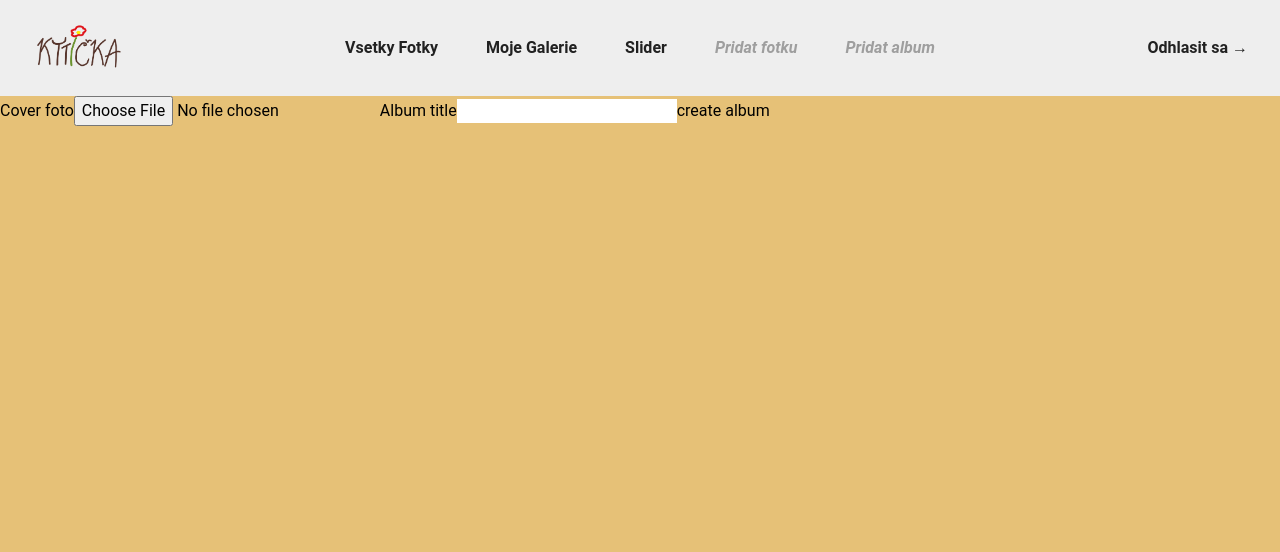
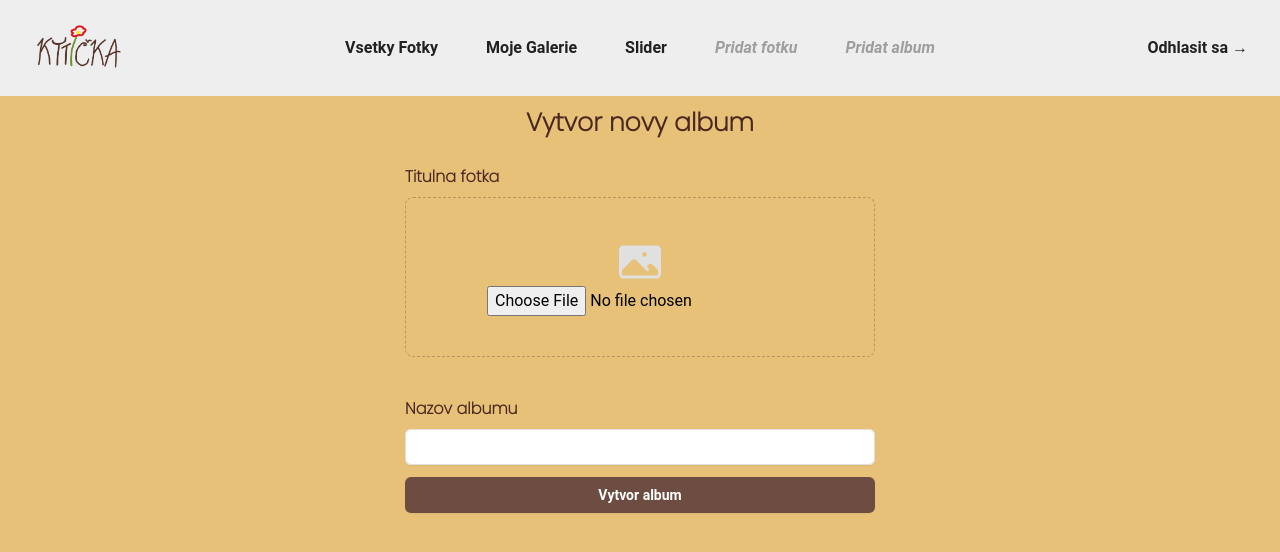
Before and after one commit to nati-Bel/kyticka_front, a React (Vite) app: page /admin/dashboard/newalbum in a window 1280 px wide. Shown: the top 552 px of the page. Built offline with nearby package versions, Linux system fonts and the light colour scheme; no server answers; sample sign-in values are in the browser's storage.

Commit message:
post method ok

```diff
--- a/src/pages/admin/FormAlbumOutlet.jsx
+++ b/src/pages/admin/FormAlbumOutlet.jsx
@@ -3,107 +3,108 @@ import useHttp from "../../hooks/useHttp";
 import { useState } from "react";
 import { useNavigate } from "react-router-dom";
 import fileUpload from "../../helpers/fileUpload";
+import { PhotoIcon } from "@heroicons/react/24/solid";
 
 
 export const FormAlbumOutlet = () => {
+  const [title, setTitle] = useState("");
+  const [selectedFile, setSelectedFile] = useState(null);
 
-  const [title, setTitle] = useState("");
-  //const [cover_url, setCover_url] = useState("")
+  const { isLoading, error, data, sendRequest } = useHttp();
+
   const navigateTo = useNavigate();
-  const {isLoading, error, data, sendRequest } = useHttp();
-  const [selectedFile, setSelectedFile] = useState(null);
+
   const onFileInputChange = ({ target }) => {
     const file = target.files[0];
     setSelectedFile(file);
   };
 
-  // const handleFileUpload = () => {
-  //   if (selectedFile) {
-  //     fileUpload(selectedFile)
-  //       .then((url) => {
-  //         setCover_url(url); // Asignar la URL del archivo subido a cover_url
-  //       })
-  //       .catch((error) => {
-  //         // Manejar cualquier error que pueda ocurrir durante la carga del archivo
-  //         console.error("Error al cargar el archivo:", error);
-  //       });
-  //   }
-  // };
-
-
-
-  // const handleFileUpload = () => {
-  //    if (selectedFile) {
-  //      fileUpload(selectedFile);
-  //    }
-  //   }
-
-  // setCover_url(handleFileUpload())
-
-
   const handleSubmit = async (event) => {
     event.preventDefault();
 
-    // Verifica si hay un archivo seleccionado y que se haya subido correctamente
     if (selectedFile) {
       try {
-        // Sube el archivo a Cloudinary y obtiene la URL
         const uploadedImageUrl = await fileUpload(selectedFile);
 
-        // Envía la solicitud POST con el título y la URL de la imagen
         const response = await sendRequest(
           "http://127.0.0.1:8000/api/admin/galleries",
           "POST",
           {
             title,
-            cover_url: uploadedImageUrl, // Agrega la URL de la imagen cargada
+            cover_url: uploadedImageUrl,
           }
         );
 
-        // Verifica la respuesta y maneja en consecuencia (por ejemplo, redirecciona)
         if (response) {
           navigateTo("/admin/dashboard/albums");
         } else {
-          // Maneja un escenario en el que la respuesta es falsa o incorrecta
           console.error("Error en la respuesta del servidor");
         }
       } catch (error) {
-        // Maneja cualquier error que pueda ocurrir durante la carga o la solicitud POST
         console.error("Error:", error);
       }
     } else {
-      // Maneja el caso en el que no se haya seleccionado un archivo
       console.error("No se ha seleccionado un archivo para cargar.");
     }
   };
 
   return (
-    <div>
-      <form>
-        <label>Cover foto</label>
+    <>
+    <h2 className="formTitle">Vytvor novy album</h2>
+      <div className="flex justify-center">
+        <form className="form" onSubmit={handleSubmit}>
+          <div className="border-b border-gray-900/10 pb-12">
+            <div className="flex-col gap-x-3">
+              <label htmlFor="cover-photo" className="label">
+                Titulna fotka
+              </label>
+              <div className="mt-2 flex justify-center rounded-lg border border-dashed border-gray-900/25 px-6 py-10">
+                <div className="text-center">
+                  <PhotoIcon
+                    className="mx-auto h-12 w-12 text-gray-300"
+                    aria-hidden="true"
+                  />
+                  <div className="chooseFile">
                     <input
                       id="file-upload"
-          name="cover_url"
+                      name="file-upload"
                       type="file"
+                      className="chooseFile"
                       onChange={onFileInputChange}
-        ></input>
-        {/* <button onClick={handleFileUpload}>upload cover photo</button> */}
-        {/* </form>
+                    />
+                  </div>
+                </div>
+              </div>
 
-      <form> */}
-        <label>Album title</label>
+              <div className="mt-10">
+                <div className="col-span-full">
+                  <label className="label">Nazov albumu</label>
+                  <div className="mt-2">
                     <input
                       type="text"
                       name="title"
                       id="title"
                       value={title}
                       onChange={(e) => setTitle(e.target.value)}
-        ></input>
-        <button onClick={handleSubmit}>create album</button>
+                      className="block w-full rounded-md border-0 py-1.5 text-gray-900 shadow-sm ring-1 ring-inset ring-gray-300 placeholder:text-gray-400 focus:ring-2 focus:ring-inset focus:ring-indigo-600 sm:text-sm sm:leading-6"
+                    />
+                  </div>
+                </div>
+              </div>
+            </div>
+
+            <button
+              type="submit"
+              className="my-3 flex w-full justify-center rounded-md bg-brown-600 px-3 py-1.5 text-sm font-semibold leading-6 text-white shadow-sm hover:bg-brown-500 focus-visible:outline focus-visible:outline-2 focus-visible:outline-offset-2 focus-visible:outline-amber-600"
+            >
+              Vytvor album
+            </button>
+          </div>
         </form>
         {isLoading && <p>Loading ...</p>}
         {error && <p>Error: {error}</p>}
         {!isLoading && data && navigateTo("/admin/dashboard/albums")}
       </div>
+    </>
   );
-}
+};
--- a/src/pages/admin/FormPhotoOutlet.jsx
+++ b/src/pages/admin/FormPhotoOutlet.jsx
@@ -3,9 +3,11 @@ import { PhotoIcon } from "@heroicons/react/24/solid";
 import { useState, useEffect } from "react";
 import fileUpload from "../../helpers/fileUpload";
 import axios from "axios";
-//import useHttp from "../../hooks/useHttp";
+import useHttp from "../../hooks/useHttp";
+import { useNavigate } from "react-router-dom";
 
 export const FormPhotoOutlet = () => {
+
   const apiUrl = "http://127.0.0.1:8000/api/admin/galleries";
   const [galleries, setGalleries] = useState([]);
 
@@ -22,26 +24,53 @@ export const FormPhotoOutlet = () => {
     }
   };
 
-  const [selectedFile, setSelectedFile] = useState(null); // Estado para almacenar el archivo seleccionado
+  const [gallery_id, setGalleryId] = useState("");
+  const [selectedFile, setSelectedFile] = useState(null);
+
+  const { isLoading, error, data, sendRequest } = useHttp();
+
+  const navigateTo = useNavigate();
+
   const onFileInputChange = ({ target }) => {
     const file = target.files[0];
     setSelectedFile(file);
   };
-  const handleFileUpload = () => {
+
+  const handleSubmit = async (event) => {
+    event.preventDefault();
+
     if (selectedFile) {
-    fileUpload(selectedFile);
-  }};
+      try {
+        const uploadedImageUrl = await fileUpload(selectedFile);
 
- //const [url, setUrl] = useState("");
- //const [galerry, setGallery] = useState("");
+        const response = await sendRequest(
+          "http://127.0.0.1:8000/api/admin/photos",
+          "POST",
+          {
+            url:uploadedImageUrl,
+            gallery_id,
+          }
+        );
 
-
+        if (response) {
+          navigateTo("/admin/dashboard");
+        } else {
+          console.error("Error en la respuesta del servidor");
+        }
+      } catch (error) {
+        console.error("Error:", error);
+      }
+    } else {
+      console.error("No se ha seleccionado un archivo para cargar.");
+    }
+  };
 
   return (
+    <>
+      <h2 className="formTitle">Pridaj novu fotku</h2>
       <div className="flex justify-center">
-      <form className="form">
+        <form className="form" onSubmit={handleSubmit}>
           <div className="border-b border-gray-900/10 pb-12">
-          <div className="mt-10 grid grid-cols-1 gap-x-6 gap-y-8 sm:grid-cols-6">
             <div className="col-span-full">
               <div className="mt-2 flex justify-center rounded-lg border border-dashed border-gray-900/25 px-6 py-10">
                 <div className="text-center">
@@ -54,45 +83,28 @@ export const FormPhotoOutlet = () => {
                       htmlFor="file-upload"
                       className="relative cursor-pointer rounded-md font-semibold text-brown-600 focus-within:outline-none focus-within:ring-2 focus-within:ring-brown-600 focus-within:ring-offset-2 hover:text-brown-500"
                     >
-                      <span>Upload a file</span>
                       <input
                         id="file-upload"
                         name="file-upload"
                         type="file"
                         multiple
-                        className="sr-only"
                         onChange={onFileInputChange}
                       />
                     </label>
-                    <p className="pl-1">or drag and drop</p>
-                  </div>
-                  <p className="text-xs leading-5 text-gray-600">
-                    PNG, JPG, GIF up to 10MB
-                  </p>
-                  <button
-                    type="button" // Cambia a type "button" para evitar envío de formulario
-                    onClick={handleFileUpload} // Llama a la función de carga de archivo al hacer clic en "Upload"
-                    className="rounded-md bg-brown-600 px-3 py-2 text-sm font-semibold text-white shadow-sm hover:bg-brown-500 focus-visible:outline focus-visible:outline-2 focus-visible:outline-offset-2 focus-visible:outline-brown-600"
-                  >
-                    Upload
-                  </button>
                   </div>
                 </div>
               </div>
             </div>
-
             <div className="mt-10 grid grid-cols-1 gap-x-6 gap-y-8 sm:grid-cols-6">
               <div className="sm:col-span-3">
-              <label
-                htmlFor="gallery_id"
-                className="block text-sm font-medium leading-6 text-gray-900"
-              >
+                <label htmlFor="gallery_id" className="label">
                   Galeria
                 </label>
                 <div className="mt-2">
                   <select
                     id="gallery_id"
                     name="gallery_id"
+                    onChange={(e) => setGalleryId(e.target.value)}
                     className="block w-full rounded-md border-0 py-1.5 text-gray-900 shadow-sm ring-1 ring-inset ring-gray-300 focus:ring-2 focus:ring-inset focus:ring-indigo-600 sm:max-w-xs sm:text-sm sm:leading-6"
                   >
                     {galleries.data &&
@@ -104,74 +116,38 @@ export const FormPhotoOutlet = () => {
                         );
                       })}
                   </select>
-
+                </div>
               </div>
             </div>
 
-            {/* <div className="col-span-full">
-                <label
-                  htmlFor="street-address"
-                  className="block text-sm font-medium leading-6 text-gray-900"
-                >
-                  Street address
-                </label>
-                <div className="mt-2">
-                  <input
-                    type="text"
-                    name="street-address"
-                    id="street-address"
-                    autoComplete="street-address"
-                    className="block w-full rounded-md border-0 py-1.5 text-gray-900 shadow-sm ring-1 ring-inset ring-gray-300 placeholder:text-gray-400 focus:ring-2 focus:ring-inset focus:ring-indigo-600 sm:text-sm sm:leading-6"
-                  />
-                </div>
-              </div> */}
-          </div>
+            <div className="mt-10 space-y-10">
+              <legend className="label">Slider</legend>
 
-          <div className="mt-10 space-y-10">
-            <fieldset>
-              <legend className="text-sm font-semibold leading-6 text-gray-900">
-                Slider
-              </legend>
-              <div className="mt-6 space-y-6">
               <div className="relative flex gap-x-3">
-                  <div className="flex h-6 items-center">
                 <input
                   id="slider"
                   name="slider"
                   type="checkbox"
                   className="h-4 w-4 rounded border-gray-300 text-indigo-600 focus:ring-indigo-600"
                 />
-                  </div>
-                  <div className="text-sm leading-6">
-                    <label
-                      htmlFor="slider"
-                      className="font-medium text-gray-900"
-                    >
+                <label htmlFor="slider" className="font-medium text-brown-900">
                   Include photo in the slider
                 </label>
               </div>
             </div>
           </div>
-            </fieldset>
+
+          <button
+            type="submit"
+            className="my-3 flex w-full justify-center rounded-md bg-brown-600 px-3 py-1.5 text-sm font-semibold leading-6 text-white shadow-sm hover:bg-brown-500 focus-visible:outline focus-visible:outline-2 focus-visible:outline-offset-2 focus-visible:outline-amber-600"
+          >
+            Nahraj fotku
+          </button>
+        </form>
+        {isLoading && <p>Loading ...</p>}
+        {error && <p>Error: {error}</p>}
+        {!isLoading && data && navigateTo("/admin/dashboard")}
       </div>
-        </div>
-
-        <div className="mt-6 flex items-center justify-end gap-x-6">
-          <button
-            type="button"
-            className="text-sm font-semibold leading-6 text-gray-900"
-          >
-            Cancel
-          </button>
-          <button
-            type="button" // Cambia a type "button" para evitar envío de formulario
-            //onClick={} // Llama a la función de carga de archivo al hacer clic en "Upload"
-            className="rounded-md bg-brown-600 px-3 py-2 text-sm font-semibold text-white shadow-sm hover:bg-brown-500 focus-visible:outline focus-visible:outline-2 focus-visible:outline-offset-2 focus-visible:outline-brown-600"
-          >
-            Crear album
-          </button>
-        </div>
-      </form>
-    </div>
+    </>
   );
 };
--- a/src/pages/admin/OldFormAlbumOutlet.jsx
+++ /dev/null
@@ -1,133 +0,0 @@
-import "./outlet.scss";
-import { PhotoIcon } from "@heroicons/react/24/solid";
-import useHttp from "../../hooks/useHttp";
-import { useState } from "react";
-import { useNavigate } from "react-router-dom";
-//import fileUpload from "../../helpers/fileUpload";
-
-export const FormAlbumOutlet = () => {
-  const [title, setTitle] = useState("");
-  //const [cover_url, setCover_url] = useState("")
-  const navigateTo = useNavigate();
-  const { isLoading, error, data, sendRequest } = useHttp();
-
-  // const [selectedFile, setSelectedFile] = useState(null); // Estado para almacenar el archivo seleccionado
-  // const onFileInputChange = ({ target }) => {
-  //   const file = target.files[0];
-  //   setSelectedFile(file);
-  // };
-  // const handleFileUpload = () => {
-  //   if (selectedFile) {
-  //     fileUpload(selectedFile);
-  //   }
-  // setCover_url(handleFileUpload())
-
-  //};
-  const handleSubmit = (event) => {
-    event.preventDefault();
-    sendRequest(
-      "http://127.0.0.1:8000/api/admin/galleries",
-      "POST",
-      { title }
-      //{cover_url}
-    );
-    navigateTo("/admin/dashboard/galerie");
-  };
-
-  //const handleDelete = (event) => {
-  //console.log(event)
-  //event.preventDefault();
-  //sendRequest(`http://127.0.0.1:8000/api/admin/galleries/${id}`);
-
-  return (
-    <div className="flex justify-center">
-      <form className="form" onSubmit={handleSubmit}>
-        <div className="border-b border-gray-900/10 pb-12">
-          <div className="mt-10 grid grid-cols-1 gap-x-6 gap-y-8 sm:grid-cols-6">
-            <div className="col-span-full">
-              <label
-                htmlFor="cover-photo"
-                className="block text-sm font-medium leading-6 text-gray-900"
-              >
-                Cover photo
-              </label>
-              <div className="mt-2 flex justify-center rounded-lg border border-dashed border-gray-900/25 px-6 py-10">
-                <div className="text-center">
-                  <PhotoIcon
-                    className="mx-auto h-12 w-12 text-gray-300"
-                    aria-hidden="true"
-                  />
-                  <div className="mt-4 flex text-sm leading-6 text-gray-600">
-                    <label
-                      htmlFor="file-upload"
-                      className="relative cursor-pointer rounded-md font-semibold text-brown-600 focus-within:outline-none focus-within:ring-2 focus-within:ring-brown-600 focus-within:ring-offset-2 hover:text-brown-500"
-                    >
-                      <span>Choose a file</span>
-                      <input
-                        id="file-upload"
-                        name="file-upload"
-                        type="file"
-                        className="sr-only"
-                        //onChange={onFileInputChange}
-                      />
-                    </label>
-                    <p className="pl-1">or drag and drop</p>
-                  </div>
-                  <p className="text-xs leading-5 text-gray-600">
-                    PNG, JPG, GIF up to 10MB
-                  </p>
-                  <button
-                    type="button" // Cambia a type "button" para evitar envío de formulario
-                    //onClick={handleFileUpload} // Llama a la función de carga de archivo al hacer clic en "Upload"
-                    className="rounded-md bg-brown-600 px-3 py-2 text-sm font-semibold text-white shadow-sm hover:bg-brown-500 focus-visible:outline focus-visible:outline-2 focus-visible:outline-offset-2 focus-visible:outline-indigo-600"
-                  >
-                    Upload
-                  </button>
-                </div>
-              </div>
-            </div>
-          </div>
-
-          <div className="mt-10 grid grid-cols-1 gap-x-6 gap-y-8 sm:grid-cols-6">
-            <div className="col-span-full">
-              <label
-                htmlFor="street-address"
-                className="block text-sm font-medium leading-6 text-gray-900"
-              >
-                Album title
-              </label>
-              <div className="mt-2">
-                <input
-                  type="text"
-                  name="title"
-                  id="title"
-                  value={title}
-                  onChange={(e) => setTitle(e.target.value)}
-                  className="block w-full rounded-md border-0 py-1.5 text-gray-900 shadow-sm ring-1 ring-inset ring-gray-300 placeholder:text-gray-400 focus:ring-2 focus:ring-inset focus:ring-indigo-600 sm:text-sm sm:leading-6"
-                />
-              </div>
-            </div>
-          </div>
-        </div>
-
-        <div className="mt-6 flex items-center justify-end gap-x-6">
-          <button
-            type="button"
-            className="text-sm font-semibold leading-6 text-gray-900"
-          >
-            Cancel
-          </button>
-          <button
-            type="submit"
-            className="rounded-md bg-brown-600 px-3 py-2 text-sm font-semibold text-white shadow-sm hover:bg-brown-500 focus-visible:outline focus-visible:outline-2 focus-visible:outline-offset-2 focus-visible:outline-indigo-600"
-          >
-            Crear album
-          </button>
-        </div>
-      </form>
-      {isLoading && <p>Loading ...</p>}
-      {error && <p>Error: {error}</p>}
-      {!isLoading && data && <p> Novy album uspesne vytvoreny </p>}
-    </div>
-  );
-};
--- a/src/pages/admin/outlet.scss
+++ b/src/pages/admin/outlet.scss
@@ -8,9 +8,24 @@
 
 .listBtn {
     font-size: 16px;
-    //background-color:bisque;
     border-radius: 14px;
     padding: 1px 12px;
     color:$mainBrown;
     font-weight: 700;
 }
+
+
+.formTitle {
+    text-align: center;
+    margin:8px;
+    font-size: 25px;
+    color:$mainBrown;
+    font-weight: 700;
+    font-family: poppins;
+}
+
+.label{
+    color:$mainBrown;
+    font-family: poppins;
+    font-weight: 700;
+}
--- a/src/router/ProtectedRoute.jsx
+++ b/src/router/ProtectedRoute.jsx
@@ -10,11 +10,9 @@ export const ProtectedRoute = ({children}) =>{
     const [isLoggedIn, setIsLoggedIn] = useState(true);
 
     useEffect(() => {
-      // Verificar el estado de inicio de sesión cuando el componente se monta
       const userIsLoggedIn = checkLoginStatus();
       setIsLoggedIn(userIsLoggedIn);
     }, []);
-
 
     if(!isLoggedIn){
             return navigateTo('/login')
--- a/src/router/Router.jsx
+++ b/src/router/Router.jsx
@@ -2,8 +2,6 @@ import { BrowserRouter, Routes, Route } from "react-router-dom";
 import {PhotosOutlet, FormAlbumOutlet, AlbumsOutlet, FormPhotoOutlet, Login, Dashboard } from "../pages/admin";
 import { Home, Gallery, Album, Contact } from "../pages/user";
 import { ProtectedRoute } from "./ProtectedRoute";
-
-
 
 const Router = () => {
 
```
Also changed, not shown: src/components/AdminNav.jsx (+6 -4 lines), src/pages/admin/Login.jsx (+5 -4 lines), src/pages/admin/PhotosOutlet.jsx (+21 -9 lines), src/pages/user/Album.jsx (+12 -14 lines), src/pages/user/Gallery.jsx (+11 -18 lines), src/helpers/APIservice.js (renamed from src/services/APIservice.jsx). Lines whose indentation alone changed are shown as unchanged.
